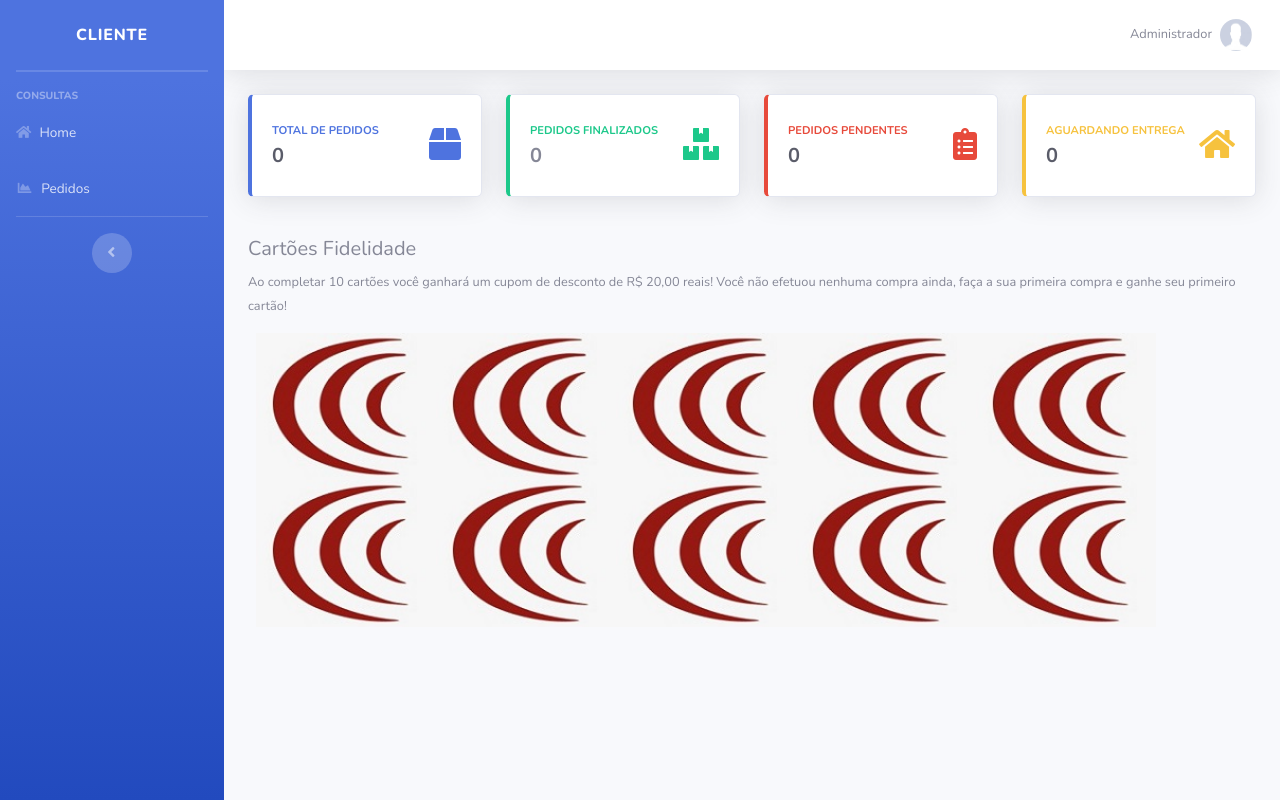
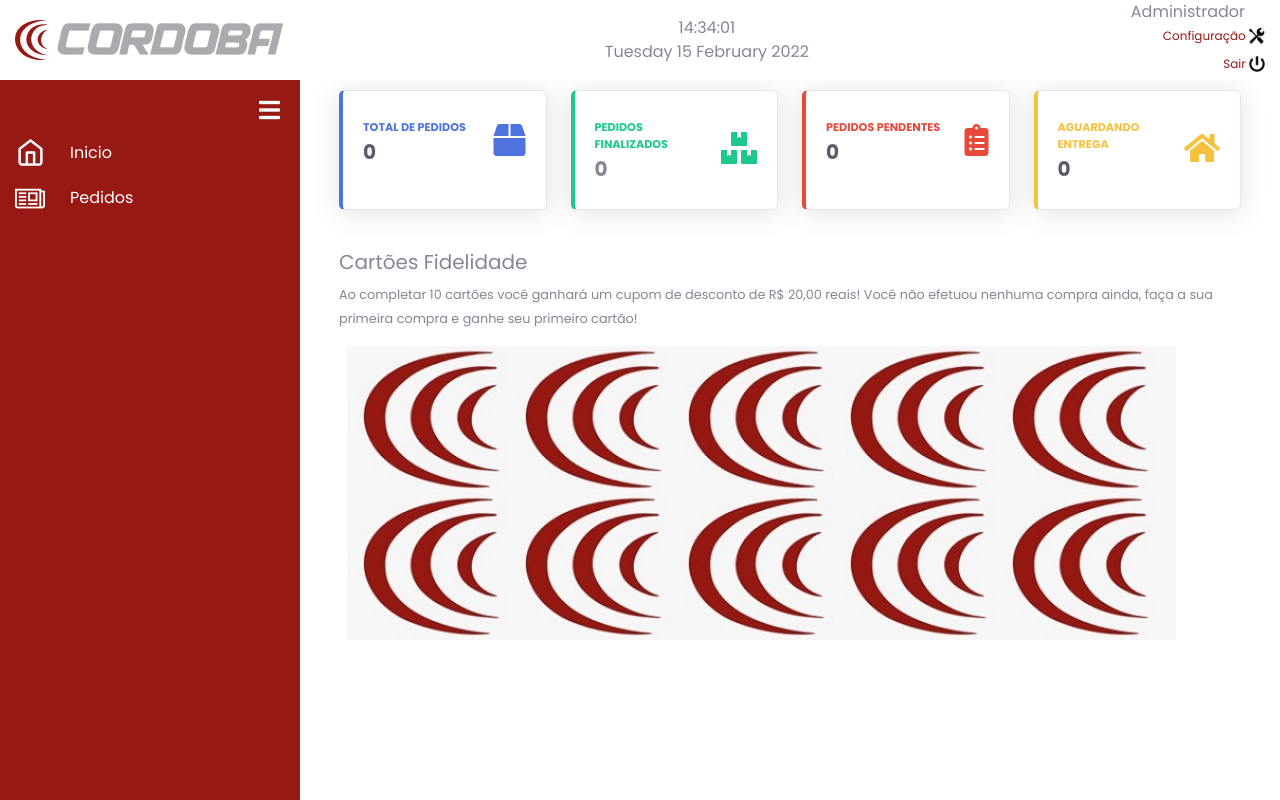
Before and after one commit to anderson-tec445/siteCordoba1, a PHP site: page /siteCordoba1/sistema/painel-cliente/index.php in a window 1280 px wide. Run offline with PHP 8.4, Linux system fonts and the light colour scheme; a user stored in the database is signed in; data comes from the database, SQL or seed files in the repository; data that the repository does not hold is empty.

Commit message:
Ajustes e tela painel cliente

```diff
--- a/Modal_login.php
+++ b/Modal_login.php
@@ -34,6 +34,10 @@ include_once 'lib/face.php';
                     <div class="email">
                         <label for="registro-email">*E-mail</label>
                         <input type="email" name="email" id="email" placeholder="Digite um e-mail válido" required>
+                    </div>
+                    <div class="telefone">
+                        <label for="registro-telefone">*Telefone</label>
+                        <input type="text" name="telefone" id="telefone" placeholder="(21) 9999 - 9999" required>
                     </div>
                 </form>
             </div>
--- a/sistema/cadastrar.php
+++ b/sistema/cadastrar.php
@@ -5,6 +5,7 @@ require_once("../conexao.php");
 $nome = $_POST['nome'];
 $cpf = $_POST['cpf'];
 $email = $_POST['email'];
+$telefone = $_POST['telefone'];
 $senha = $_POST['senha'];
 $senha_crip = md5($senha);
 
@@ -50,9 +51,10 @@ if(@count($dados) == 0){
 	$res->execute();
 
 
-	$res = $pdo->prepare("INSERT into clientes (nome, cpf, email) values (:nome, :cpf, :email)");
+	$res = $pdo->prepare("INSERT into clientes (nome, cpf, email, telefone) values (:nome, :cpf, :email, :telefone)");
 	$res->bindValue(":nome", $nome);
 	$res->bindValue(":email", $email);
+	$res->bindValue(":telefone", $telefone);
 	$res->bindValue(":cpf", $cpf);
 
 	$res->execute();
--- a/sistema/css/style-painel.css
+++ b/sistema/css/style-painel.css
@@ -73,26 +73,37 @@ body {
    /* max-width: 195px; */
    background-color: var(--dark-red);
 }
+.navigation::-webkit-scrollbar {
+   width: 0.25rem;
+   height: 0.25rem;
+ }
+ .navigation::-webkit-scrollbar-track {
+   box-shadow: inset 0 0 6px rgba(0, 0, 0, 0.3);
+ }
+ .navigation::-webkit-scrollbar-thumb {
+   background: #a8150d;
+   border-radius: 10px;
+ }
 
 .navigation{
    position: fixed;
    left: 0;
    width: 300px;
-   height: 100%;
+   height: calc(100vh - 80px);
    background-color: var(--dark-red);
    transition: 0.5s;
    overflow: auto;
 }
 
 .navigation.active{
-   width: 80px;
+   width: 60px;
    transition: 0.5s;
 }
 
 .toggle{
    position: relative;
    text-align: end;
-   width: 175px;
+   /* width: 175px; */
    height: 60px;
    cursor: pointer;
    z-index: 100;
@@ -102,19 +113,27 @@ body {
    text-align: start;
    width: 62px;
    margin-bottom: 10px;
+   transition: 0.5s;
 }
+.navigation.active .toggle::before{
+   /* right: -20px; */
+   transition: 0.5s;
+}
+
 
 .toggle::before{
    content: '\f0c9';
    font-family: "Font Awesome 5 Free";
    position: absolute;
+   right: 20px;
    width: 100%;
    height: 100%;
    line-height: 60px;
    font-size: 24px;
    font-weight: 900;
-   text-align: center;
+   text-align: right;
    color: var(--white);
+   transition: 0.5s;
 }
 
 .navigation ul{
@@ -254,6 +273,7 @@ body {
 .user h3{
    font-size: 16px;
    margin-bottom: 0;
+   margin-right: 20px;
 }
 
 .user a {
@@ -786,6 +806,7 @@ body {
       width: 62px;
       margin-bottom: 10px;
    }
+
    .container-fluid.active{
       width: calc(100% - 300px);
    }
@@ -911,3 +932,14 @@ body {
       width: 145px;
    }
 }
+@media screen and (max-width:330px){
+   .main .topbar {
+      height: 110px;
+  }
+  .navigation {
+      height: calc(100vh - 110px);
+   }
+   .user {
+      justify-content: center;
+  }
+}
--- a/sistema/painel-admin/index.php
+++ b/sistema/painel-admin/index.php
@@ -32,9 +32,10 @@ if(@count($res) > 0){
 
 
 
-$date = new DateTime();
+// $date = new DateTime();
+$date = date_create();
+setlocale(LC_TIME,'ptb', 'ptb.utf-8', 'portuguese');
 date_default_timezone_set('America/Sao_Paulo');
-setlocale(LC_TIME,'pt-BR', 'pt-BR.utf-8', 'portuguese');
 $agora = date('Y-m-d');
 
     //variaveis para o menu
--- a/sistema/painel-cliente/index.php
+++ b/sistema/painel-cliente/index.php
@@ -1,4 +1,6 @@
 <?php
+date_default_timezone_set('America/Sao_Paulo');
+setlocale(LC_TIME,'ptb', 'ptb.utf-8', 'portuguese');
 require_once("../../conexao.php");
 @session_start();
     //verificar se o usuário está autenticado
@@ -7,7 +9,7 @@ if(@$_SESSION['id_usuario'] == null || @$_SESSION['nivel_usuario'] != 'Cliente')
 
 }
 
-
+$date = new DateTime();
 $agora = date('Y-m-d');
 
     //variaveis para o menu
@@ -48,7 +50,7 @@ $cpf_usu = @$dados[0]['cpf'];
 
     <!-- Custom styles for this template-->
     <link href="../css/sb-admin-2.min.css" rel="stylesheet">
-    <link href="../css/style.css" rel="stylesheet">
+    <link href="../css/style-painel.css" rel="stylesheet">
 
     <link href="../vendor/datatables/dataTables.bootstrap4.min.css" rel="stylesheet">
 
@@ -57,150 +59,69 @@ $cpf_usu = @$dados[0]['cpf'];
     <script src="../vendor/jquery/jquery.min.js"></script>
     <script src="../vendor/bootstrap/js/bootstrap.bundle.min.js"></script>
 
-    <link rel="shortcut icon" href="../../img/logoicone2.ico" type="image/x-icon">
-    <link rel="icon" href="../../img/logoicone2.ico" type="image/x-icon">
+    <link rel="shortcut icon" href="../img-sistema/icons/miniatura.jpeg" type="image/x-icon">
+    <link rel="icon" href="../img-sistema/icons/miniatura.jpeg" type="image/x-icon">
 
 </head>
 
 <body id="page-top">
 
+<div class="main">
+        <div class="topbar">
+            <div><img src="../img-sistema/cordoba-logo-painel.png" alt=""></div>
+           <div class="time">
+               <?php
+               echo date_format($date,'H:i:s') . '<br>'; ?>
+               <?php echo date_format($date,"l d F Y") ?>
+           </div>
+            <div class="user">
+                <h3><?php echo @$nome_usu ?></h3>
+                <a href="#" data-toggle="modal" data-target="#ModalPerfil">Configuração <img src="../img-sistema/icons/icon-tools.png" alt=""></a>
+                <a href="../logout.php">Sair <img src="../img-sistema/icons/icon-off.png" alt=""></a>
+            </div>
+        </div>
+
+        <div class="navigation">
+            <div class="toggle" onclick="menuToggle()"></div>
         <!-- Page Wrapper -->
-    <div id="wrapper">
+        <!-- <div id="wrapper"> -->
 
         <!-- Sidebar -->
-        <ul class="navbar-nav bg-gradient-primary sidebar sidebar-dark accordion" id="accordionSidebar">
+            <ul class="accordion" id="accordionSidebar">
 
-            <!-- Sidebar - Brand -->
-            <a class="sidebar-brand d-flex align-items-center justify-content-center" href="index.php">
-
-                <div class="sidebar-brand-text mx-3">Cliente</div>
+                <li class="side-menu">
+                    <a class=" collapsed" href="index.php" >
+                        <span class="icon">
+                            <img src="../img-sistema/icons/icon-casa.png" alt="Icone de casa">
+                        </span>
+                        <span class="title">Inicio</span>
                     </a>
-
-            <!-- Divider -->
-            <hr class="sidebar-divider my-0">
-
-
-
-            <!-- Divider -->
-            <hr class="sidebar-divider">
-
-            <!-- Heading -->
-            <div class="sidebar-heading">
-                Consultas
-            </div>
-
-
-
-
-            <!-- Nav Item - Charts -->
-
-              <li class="nav-item">
-                <a class="nav-link" href="index.php">
-                    <i class="fas fa-home fa-chart-area"></i>
-                    <span>Home</span></a>
                 </li>
 
-
-
-             <li class="nav-item">
-                <a class="nav-link" href="index.php?pag=<?php echo $menu1 ?>">
-                    <i class="fas fa-fw fa-chart-area"></i>
-                    <span>Pedidos</span></a>
+                <li class="side-menu">
+                    <a class=" collapsed" href="index.php?pag=<?php echo $menu1 ?>" >
+                        <span class="icon">
+                            <img src="../img-sistema/icons/icon-jornal.png" alt="Icone de pedidos">
+                        </span>
+                        <span class="title">Pedidos <span class="tracinho"></span></span>
+                    </a>
                 </li>
-
-
-
-                        <!-- Divider -->
-                        <hr class="sidebar-divider d-none d-md-block">
-
-                        <!-- Sidebar Toggler (Sidebar) -->
-                        <div class="text-center d-none d-md-inline">
-                            <button class="rounded-circle border-0" id="sidebarToggle"></button>
+            </ul>
         </div>
-
-                    </ul>
-                    <!-- End of Sidebar -->
-
-                    <!-- Content Wrapper -->
-                    <div id="content-wrapper" class="d-flex flex-column">
-
-                        <!-- Main Content -->
-                        <div id="content">
-
-                            <!-- Topbar -->
-                            <nav class="navbar navbar-expand navbar-light bg-white topbar mb-4 static-top shadow">
-
-                                <!-- Sidebar Toggle (Topbar) -->
-                                <button id="sidebarToggleTop" class="btn btn-link d-md-none rounded-circle mr-3">
-                                    <i class="fa fa-bars"></i>
-                                </button>
-
-
-
-                                <!-- Topbar Navbar -->
-                                <ul class="navbar-nav ml-auto">
-
-
-
-                                    <!-- Nav Item - User Information -->
-                                    <li class="nav-item dropdown no-arrow">
-                                        <a class="nav-link dropdown-toggle" href="#" id="userDropdown" role="button" data-toggle="dropdown" aria-haspopup="true" aria-expanded="false">
-                                            <span class="mr-2 d-none d-lg-inline text-gray-600 small"><?php echo @$nome_usu ?></span>
-                                            <img class="img-profile rounded-circle" src="../../img/sem-foto.jpg">
-
-                                        </a>
-                                        <!-- Dropdown - User Information -->
-                                        <div class="dropdown-menu dropdown-menu-right shadow animated--grow-in" aria-labelledby="userDropdown">
-                                            <a class="dropdown-item" href="" data-toggle="modal" data-target="#ModalPerfil">
-                                                <i class="fas fa-user fa-sm fa-fw mr-2 text-primary"></i>
-                                                Editar Perfil
-                                            </a>
-
-                                            <div class="dropdown-divider"></div>
-                                            <a class="dropdown-item" href="../logout.php">
-                                                <i class="fas fa-sign-out-alt fa-sm fa-fw mr-2 text-danger"></i>
-                                                Sair
-                                            </a>
-                                        </div>
-                                    </li>
-
-                                </ul>
-
-                            </nav>
-                            <!-- End of Topbar -->
 
                 <!-- Begin Page Content -->
         <div class="container-fluid">
 
             <?php if ($pag == null) {
                 include_once("home.php");
-
             } else if ($pag==$menu1) {
                 include_once($menu1.".php");
-
-
-
-
             } else {
                 include_once("home.php");
             }
             ?>
-
-
-
         </div>
-                            <!-- /.container-fluid -->
-
 </div>
-                        <!-- End of Main Content -->
-
-
-
-                    </div>
-                    <!-- End of Content Wrapper -->
-
-                </div>
-                <!-- End of Page Wrapper -->
 
     <!-- Scroll to Top Button-->
     <a class="scroll-to-top rounded" href="#page-top">
@@ -275,7 +196,7 @@ $cpf_usu = @$dados[0]['cpf'];
                                 <div class="modal-footer">
 
 
-
+                                    <!-- Esse input não tem no sistema.php -->
                                     <input value="<?php echo $_SESSION['id_usuario'] ?>" type="hidden" name="txtid" id="txtid">
                                     <input value="<?php echo $_SESSION['cpf_usuario'] ?>" type="hidden" name="antigo" id="antigo">
 
@@ -405,3 +326,35 @@ $cpf_usu = @$dados[0]['cpf'];
 <script src="https://cdnjs.cloudflare.com/ajax/libs/jquery.mask/1.14.11/jquery.mask.min.js"></script>
 
 <script src="../../js/mascara.js"></script>
+
+
+<!-- Esse trecho estava na pagina antes -->
+<script>
+    function detalhesToggle(){
+        var detalhes = document.querySelectorAll('.detalhes');
+
+        var iconBox = document.querySelectorAll('.side-menu a');
+        for(var i = 0; i <iconBox.length; i++){
+            iconBox[i].addEventListener('click', function() {
+                for(var i=0; i < detalhes.length; i++){
+
+                    detalhes[i].className = 'detalhes';
+                }
+                document.getElementById(this.dataset.id).className = 'detalhes active'
+
+                for(var i=0; i < iconBox.length; i++){
+                    iconBox[i].className = 'iconBox';
+                }
+
+                this.className = "iconBox active";
+            })
+        }
+    }
+
+    function menuToggle(){
+        var menuToggle = document.querySelector('.navigation');
+        var container = document.querySelector('.container-fluid');
+        menuToggle.classList.toggle('active');
+        container.classList.toggle('active');
+    }
+</script>
```
Also changed, not shown: css/style.css (+7 -1 lines). Lines whose indentation alone changed are shown as unchanged.
